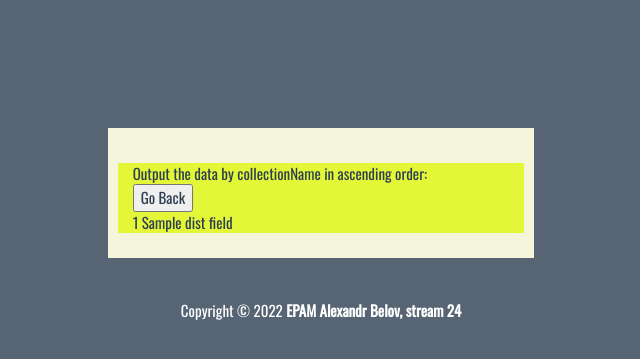
After one commit to abelovn/github_epam_diploma_task, a Python web app: template application/templates/display.html in a window 1280 px wide. The commit adds this page. Shown: the top 359 px of the page, without its empty margins (319-959 px from the left). Run offline with Jinja, Linux system fonts and the light colour scheme; the template is opened without the code that fills it: most values are stand-ins (such as "Sample title", 1, 10 or a date in 2020); some libraries are stand-ins or nearby versions.

Commit message:
fix and add tmpls

```diff
--- /dev/null
+++ b/application/templates/display.html
@@ -0,0 +1,49 @@
+{% extends 'layout.html' %}
+{% block title %}
+Output the data by collectionName
+
+{% endblock %}
+
+{% block body %}
+<div class="container-fluid" id="wrapper">
+
+    <div class="row">
+        <div class="col-lg-4 col-lg-offset-4" id="content">
+
+
+
+
+            <div class="row t10 align-content">
+                <div class="col-lg-12">
+				    <div class="title">
+    Output the data by collectionName in ascending order:<br>
+                       <button onclick="history.back()">Go Back</button>
+                   </div>
+                   <!-- <div class=" align-content"> -->
+                       {% for el in distField %}
+                       {{ el[0]}}
+                        {{ el[1]}}
+                       <br>
+                       {% endfor %}
+
+
+                   <!-- </div> -->
+
+                </div>
+            </div>
+
+
+        </div>
+    </div>
+    <br>
+
+    <footer>
+        <div class="row pad">
+            <div class="col-lg-12 text-center">
+                Copyright &copy; 2022 <strong>EPAM Alexandr Belov, stream 24</strong>
+            </div>
+        </div>
+    </footer>
+</div>
+
+{% endblock %}
--- a/application/templates/index.html
+++ b/application/templates/index.html
@@ -22,7 +22,7 @@ EPAM Alexandr Belov
                             </a>
                         </div>
                         <div class="btn-group">
-                            <a type="button" href="#" class="btn btn-warning">
+                            <a type="button" href="{{ url_for('display') }}" class="btn btn-warning">
                                 COLLECTION NAME and DATA
                             </a>
                         </div>
```
